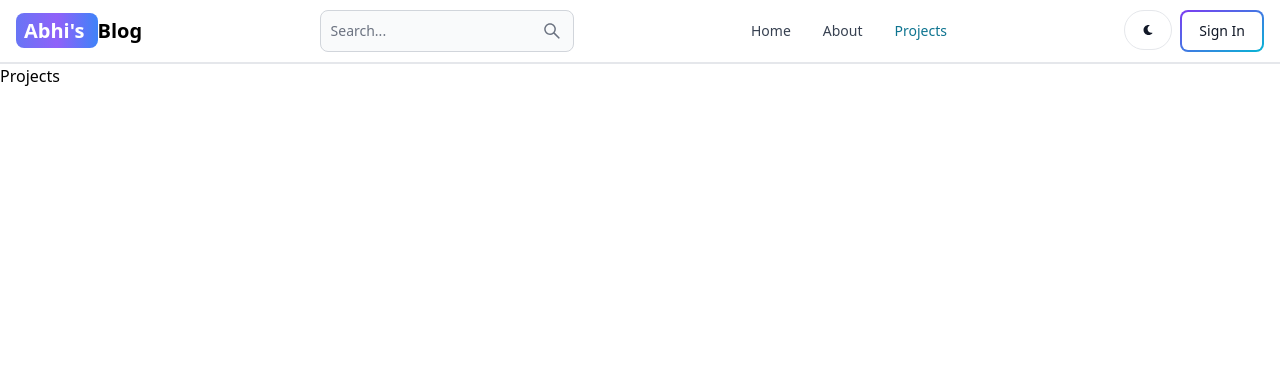
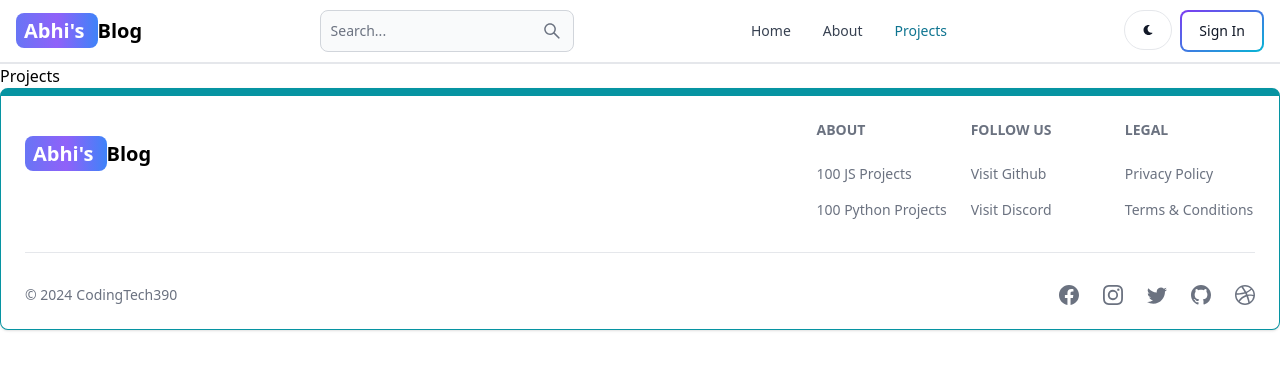
Before and after one commit to Codingtech390/mern-blog, a React (Vite) app in the folder client/: page /projects in a window 1280 px wide. Shown: the top 370 px of the page. Built offline with nearby package versions, Linux system fonts and the light colour scheme.

Commit message:
Created the footer component.

```diff
--- a/client/src/App.jsx
+++ b/client/src/App.jsx
@@ -8,6 +8,7 @@
 import Dashboard from "./pages/Dashboard";
 import Projects from "./pages/Projects";
 import Header from "./components/Header";
+import Footer from "./components/Footer";
 
 export default function App() {
   return (
@@ -21,6 +22,7 @@
         <Route path="/dashboard" element={<Dashboard />} />
         <Route path="/projects" element={<Projects />} />
       </Routes>
+      <Footer />
     </BrowserRouter>
   );
 }
--- /dev/null
+++ b/client/src/components/Footer.jsx
@@ -0,0 +1,97 @@
+import React from "react";
+import { Footer } from "flowbite-react";
+import { Link } from "react-router-dom";
+
+import {
+  BsFacebook,
+  BsInstagram,
+  BsTwitter,
+  BsGithub,
+  BsDribbble,
+} from "react-icons/bs";
+
+export default function FooterComponent() {
+  return (
+    <Footer container className="border border-t-8 border-teal-500">
+      <div className="w-full max-w-7xl mx-auto">
+        <div className="grid w-full justify-between sm:flex md:grid-cols-1">
+          <div className="mt-5">
+            <Link
+              to="/"
+              className="self-center whitespace-nowrap text-lg sm:text-xl font-semibold dark:text-white"
+            >
+              <span className="px-2 py-1 text-white rounded-lg bg-gradient-to-r from-indigo-500 via-purple-500 to-blue-500">
+                Abhi's{" "}
+              </span>
+              Blog
+            </Link>
+          </div>
+          <div className="grid grid-cols-2 gap-8 sm:grid-cols-3 sm:gap-6">
+            <div>
+              <Footer.Title title="About" />
+              <Footer.LinkGroup col>
+                <Footer.Link
+                  href="https://github.com/Codingtech390"
+                  target="_blank"
+                  rel="noopener noreferrer"
+                >
+                  100 JS Projects
+                </Footer.Link>
+                <Footer.Link
+                  href="https://github.com/Codingtech390"
+                  target="_blank"
+                  rel="noopener noreferrer"
+                >
+                  100 Python Projects
+                </Footer.Link>
+              </Footer.LinkGroup>
+            </div>
+
+            <div>
+              <Footer.Title title="Follow us" />
+              <Footer.LinkGroup col>
+                <Footer.Link
+                  href="https://github.com/Codingtech390"
+                  target="_blank"
+                  rel="noopener noreferrer"
+                >
+                  Visit Github
+                </Footer.Link>
+                <Footer.Link
+                  href="https://github.com/Codingtech390"
+                  target="_blank"
+                  rel="noopener noreferrer"
+                >
+                  Visit Discord
+                </Footer.Link>
+              </Footer.LinkGroup>
+            </div>
+
+            <div>
+              <Footer.Title title="Legal" />
+              <Footer.LinkGroup col>
+                <Footer.Link href="#">Privacy Policy</Footer.Link>
+                <Footer.Link href="#">Terms &amp; Conditions</Footer.Link>
+              </Footer.LinkGroup>
+            </div>
+          </div>
+        </div>
+        <Footer.Divider />
+        <div className="w-full sm:flex sm:items-center sm:justify-between">
+          <Footer.Copyright
+            href="#"
+            by="CodingTech390"
+            year={new Date().getFullYear()}
+          />
+          <div className="flex gap-6 sm:mt-0 mt-4 sm:justify-center">
+            <Footer.Icon href="#" icon={BsFacebook} />
+            <Footer.Icon href="#" icon={BsInstagram} />
+            <Footer.Icon href="#" icon={BsTwitter} />
+            <Footer.Icon href="#" icon={BsGithub} />
+            <Footer.Icon href="#" icon={BsDribbble} />
+          </div>
+        </div>
+      </div>
+    </Footer>
+  );
+}
```
